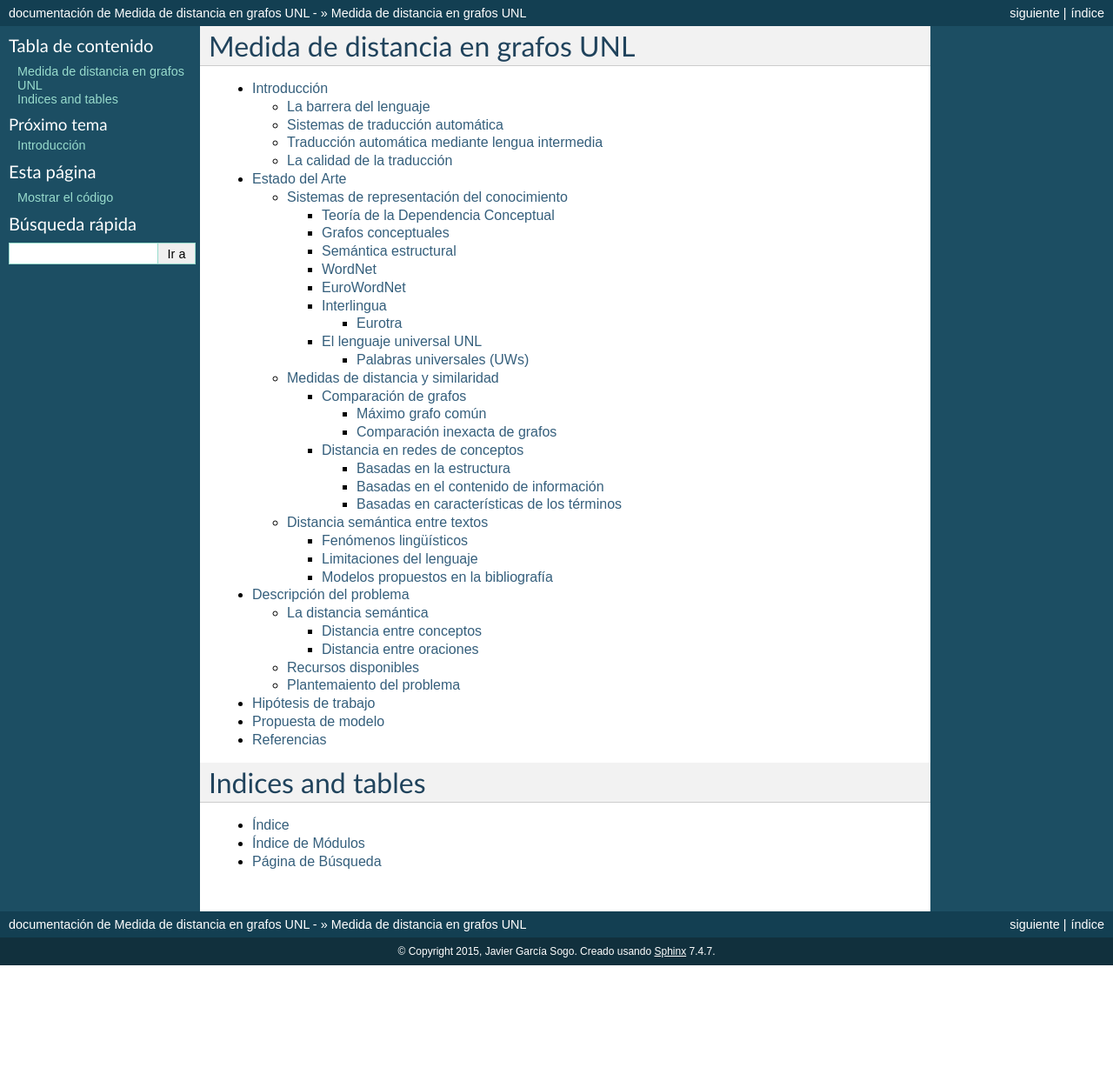
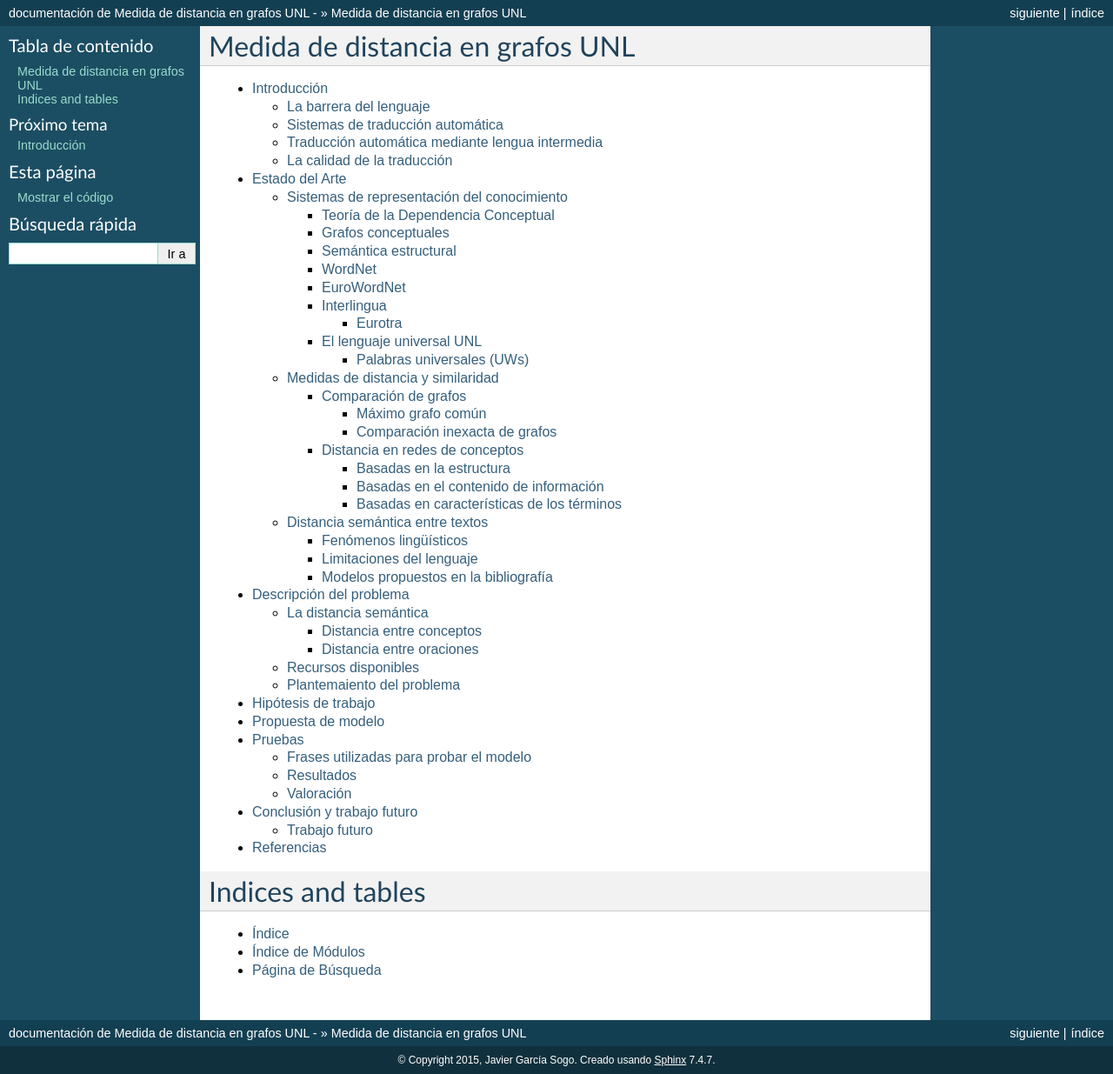
Before and after one commit to jgsogo/muia_tfm, a Sphinx documentation site: the page built from doc/index.rst, in a window 1280 px wide. Shown: the whole page at 87% size. Built offline with Sphinx 7.4.7, drawn with Linux system fonts in a browser that asks for light colours; before the commit the page ends 1110 px from its top, so only the background shows below that.

Commit message:
all the chapters

```diff
--- a/doc/2.problem/index.rst
+++ b/doc/2.problem/index.rst
@@ -106,7 +106,7 @@ nuestra medida.
    de lenguaje partiendo de grafos codificados en UNL:
    http://www.unl.fi.upm.es/CLE/spanish/fr_examples.htm (accedido en junio de 2015).
 
-
+.. planteamiento-problema_
 Plantemaiento del problema
 --------------------------
 A la vista del estado del arte, las dificultades encontradas en la bibliografía y las
--- a/doc/4.model/index.rst
+++ b/doc/4.model/index.rst
@@ -6,3 +6,7 @@
 
 Propuesta de modelo
 ===================
+
+ #. Cálculo de todos los posibles MCS con cierta tolerancia en la correspondencia de los nodos.
+
+ #. Búsqueda de la combinación de MCS que minimiza la distancia.
--- /dev/null
+++ b/doc/5.pruebas/index.rst
@@ -0,0 +1,17 @@
+
+.. raw:: latex
+
+    \newpage
+
+
+Pruebas
+=======
+
+Frases utilizadas para probar el modelo
+---------------------------------------
+
+Resultados
+----------
+
+Valoración
+----------
--- a/doc/index.rst
+++ b/doc/index.rst
@@ -18,8 +18,9 @@ Medida de distancia en grafos UNL
    2.problem/index
    3.hypothesis/index
    4.model/index
+   5.pruebas/index
+   6.conclusion/index
    zreferences
-..   5.examples/index
 
 
 
```
Also changed, not shown: doc/1.state-of-the-art/i.representacion-conocimiento.rst (+7 -1 lines), doc/6.conclusion/index.rst (added, +29 -0 lines).
